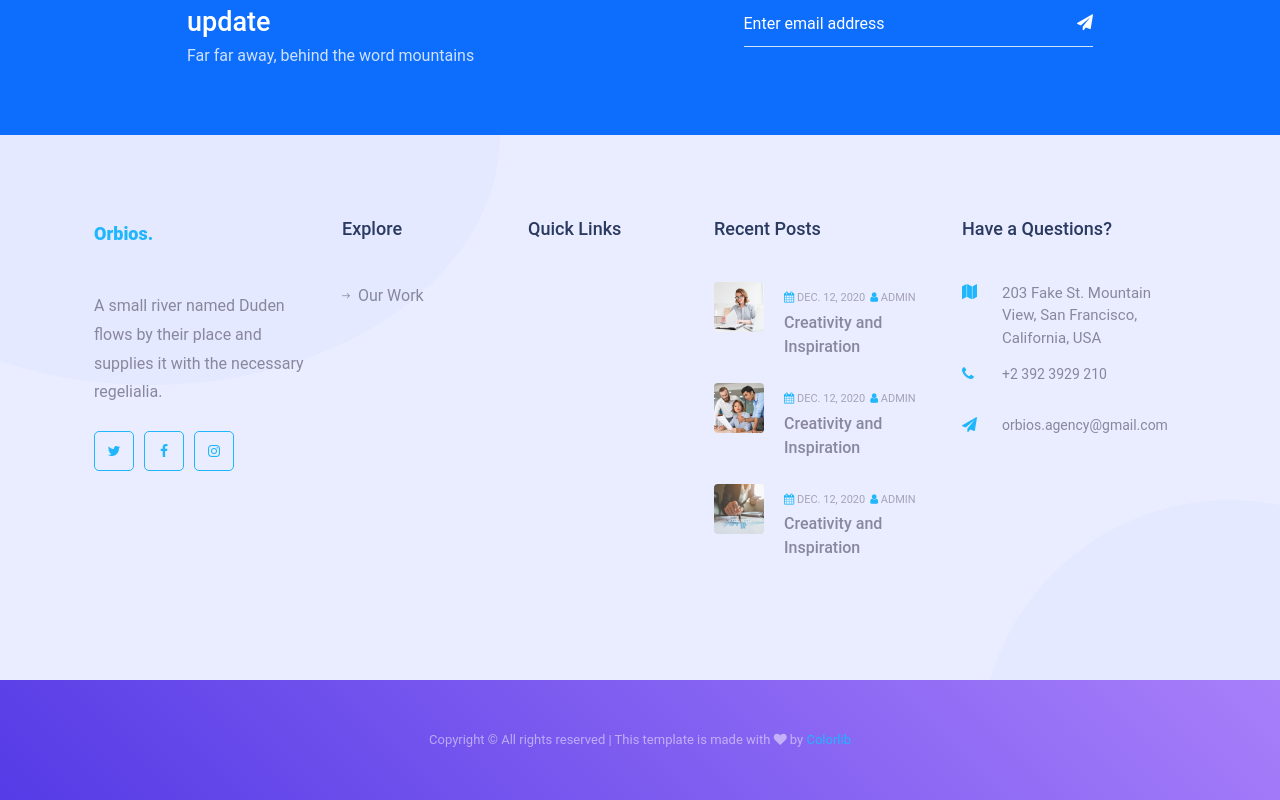
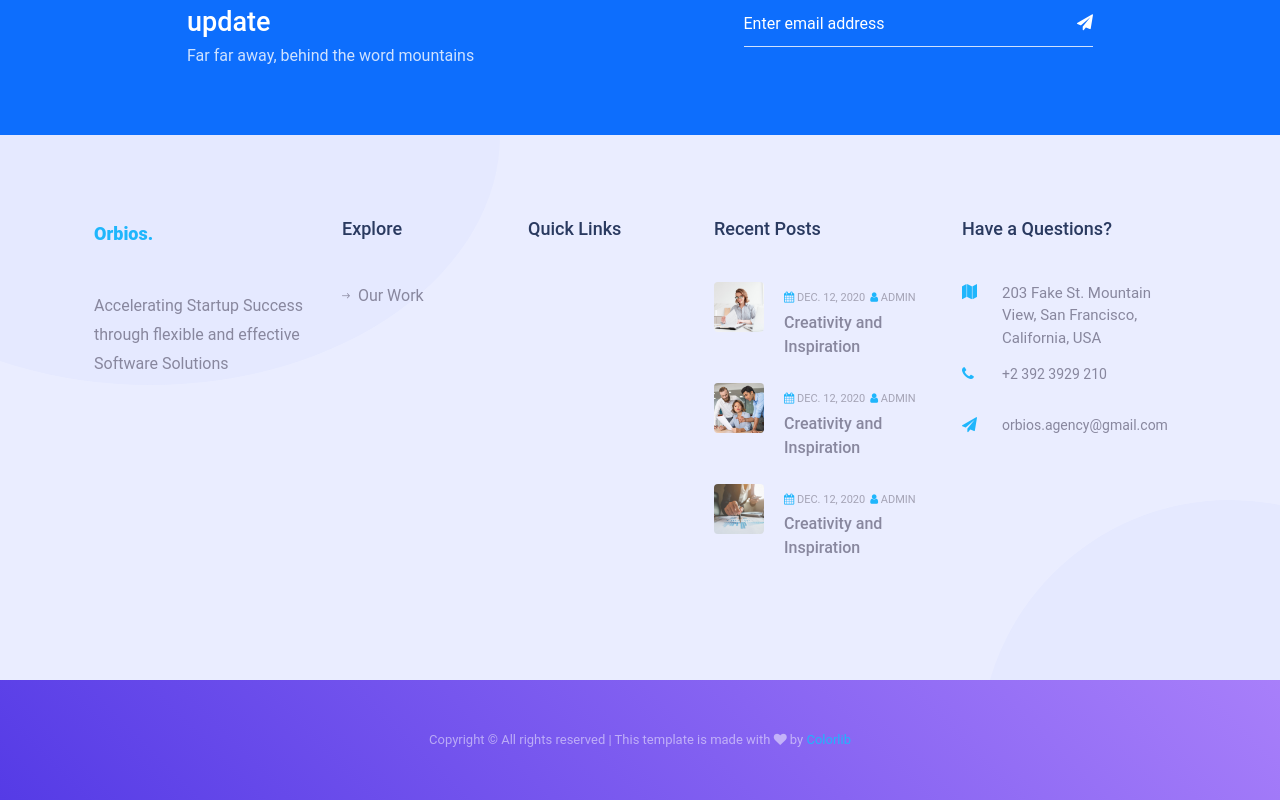
Before and after one commit to Orbios/marketing_site, a Next.js app: page /our-work in a window 1280 px wide. Shown: the part 2824-3624 px from the top of the page. Built offline with nearby package versions, Linux system fonts and the light colour scheme.

Commit message:
feat: hide social media under the feature flag

```diff
--- a/src/components/common/Footer/Footer.tsx
+++ b/src/components/common/Footer/Footer.tsx
@@ -1,4 +1,6 @@
 import Link from 'next/link';
+
+import FEATURES from 'constants/features';
 
 import config from 'config';
 import mailHelper from 'helpers/mailHelper';
@@ -22,7 +24,9 @@ function Footer() {
                   </a>
                 </Link>
               </h2>
-              <p>A small river named Duden flows by their place and supplies it with the necessary regelialia.</p>
+              <p>Accelerating Startup Success through flexible and effective Software Solutions</p>
+
+              {FEATURES.DISPLAY_SOCIAL_MEDIA && (
                 <ul className="ftco-footer-social list-unstyled mt-4">
                   <li>
                     <a href="#">
@@ -40,6 +44,7 @@ function Footer() {
                     </a>
                   </li>
                 </ul>
+              )}
             </div>
           </div>
           <div className="col-md-6 col-lg-2">
--- /dev/null
+++ b/src/constants/features.ts
@@ -0,0 +1,5 @@
+const FEATURES = {
+  DISPLAY_SOCIAL_MEDIA: false
+};
+
+export default FEATURES;
--- a/src/pages/index.tsx
+++ b/src/pages/index.tsx
@@ -1,4 +1,6 @@
 import type {NextPage} from 'next';
+
+import FEATURES from 'constants/features';
 
 import mailHelper from 'helpers/mailHelper';
 
@@ -26,6 +28,7 @@ const Home: NextPage = () => {
                   </a>
                 </p>
 
+                {FEATURES.DISPLAY_SOCIAL_MEDIA && (
                   <ul className="ftco-social">
                     <li>
                       <a href="#">
@@ -48,6 +51,7 @@ const Home: NextPage = () => {
                       </a>
                     </li>
                   </ul>
+                )}
               </div>
             </div>
             <div className="col-md-6 col-lg-7 svg d-flex align-items-center">
```
Lines whose indentation alone changed are shown as unchanged.
